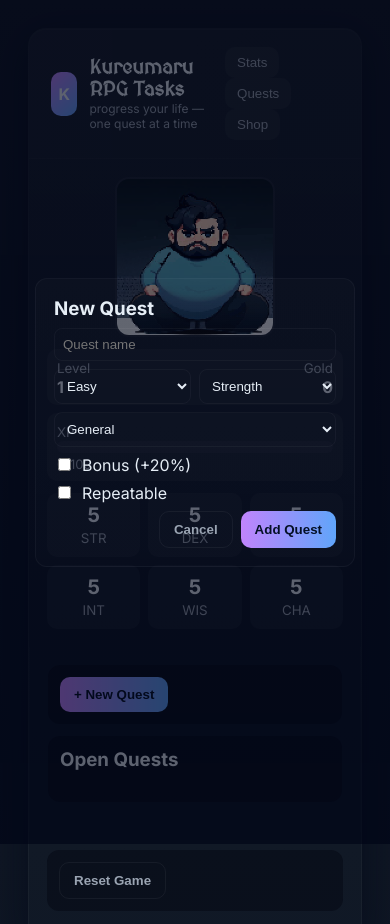
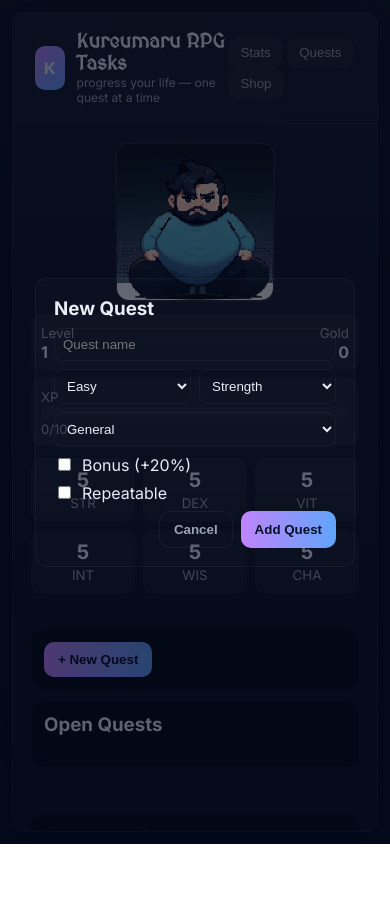
Before and after one commit to Kureumaru/Rpg-Tasks-V4, a plain HTML site: page index.html in a window 390 px wide. Both pictures are taken after a click on the button "+ New Quest". Shown: the top 924 px of the page. After the commit the page ends 844 px from the top, so only its background shows below. Drawn offline with Linux system fonts and the light colour scheme.

Commit message:
Trying to fit it to mobile screen

```diff
--- a/index.html
+++ b/index.html
@@ -35,7 +35,10 @@
       background:linear-gradient(180deg,rgba(255,255,255,0.02),rgba(255,255,255,0.01));
       border-radius:18px;
       box-shadow:0 10px 40px rgba(2,6,23,.6),inset 0 1px 0 rgba(255,255,255,0.02);
-      overflow:hidden;
+      /* allow scrolling instead of clipping on small screens */
+      overflow:auto;
+      -webkit-overflow-scrolling: touch;
+      max-height: calc(100vh - 48px);
       display:grid;
       grid-template-columns:360px 1fr 260px;
       border:1px solid rgba(255,255,255,0.03);
@@ -62,6 +65,7 @@
     .btn{background:linear-gradient(90deg,var(--accent),#60a5fa);border:0;padding:10px 14px;border-radius:10px;color:#041026;font-weight:600;cursor:pointer;transition:all var(--transition)}
     .btn.outline{background:transparent;border:1px solid rgba(255,255,255,0.05);color:var(--muted)}
     .panel{background:rgba(3,6,16,0.45);padding:12px;border-radius:12px;margin-bottom:12px}
+  .panel{overflow:visible}
     ul.task-list{list-style:none;padding:0;margin:0;display:flex;flex-direction:column;gap:10px}
     li.task{display:flex;align-items:center;gap:12px;padding:10px;border-radius:10px;background:linear-gradient(180deg,rgba(255,255,255,0.02),rgba(255,255,255,0.01));border:1px solid rgba(255,255,255,0.02)}
     .task .meta{flex:1}
@@ -71,7 +75,11 @@
     .right-panel{padding:18px;display:flex;flex-direction:column;gap:12px}
     .muted{color:var(--muted);font-size:13px}
     .toast{position:fixed;right:22px;bottom:22px;background:#061a2b;padding:12px 16px;border-radius:12px;border:1px solid rgba(255,255,255,0.03);display:none}
-    @media (max-width:980px){.app{grid-template-columns:1fr}}
+    @media (max-width:980px){
+      .app{grid-template-columns:1fr}
+      body{padding:12px}
+      .app{max-height: calc(100vh - 24px); border-radius:12px}
+    }
   </style>
 </head>
 <body>
@@ -92,7 +100,7 @@
 
     <!-- New Task Modal -->
     <div id="newTaskModal" style="display:none;position:fixed;inset:0;z-index:999;align-items:center;justify-content:center;background:rgba(2,6,23,0.6)">
-      <div style="background:linear-gradient(180deg,rgba(255,255,255,0.02),rgba(255,255,255,0.01));padding:18px;border-radius:12px;min-width:320px;max-width:90vw;border:1px solid rgba(255,255,255,0.04)">
+      <div style="background:linear-gradient(180deg,rgba(255,255,255,0.02),rgba(255,255,255,0.01));padding:18px;border-radius:12px;min-width:320px;max-width:90vw;border:1px solid rgba(255,255,255,0.04);max-height:90vh;overflow:auto;-webkit-overflow-scrolling:touch">
         <h3 style="margin-top:0;margin-bottom:8px">New Quest</h3>
         <div style="display:flex;flex-direction:column;gap:8px">
           <input id="newTaskName" type="text" placeholder="Quest name" style="padding:8px;border-radius:8px;border:1px solid rgba(255,255,255,0.04);background:transparent;color:inherit">
--- a/style.css
+++ b/style.css
@@ -123,7 +123,7 @@ button.icon-btn:hover {
   display: flex;
   justify-content: space-between;
   align-items: center;
-  padding: 8px 10px;
+  padding: 5px 10px;
   border-radius: 10px;
   background: var(--glass);
   margin-bottom: 8px;
@@ -322,4 +322,60 @@ button.small {
   .controls {flex-direction:column;align-items:stretch;}
   form#taskForm {grid-template-columns:1fr;}
   .app {max-width:100%;border-radius:0;margin:0;overflow-y:auto;}
+
+  /* 🔧 Added mobile fixes */
+  body {
+    font-size: 14px;
+  }
+
+  .stat-row {
+    padding: 6px 8px;
+    font-size: 14px;
+  }
+
+  .attr b {
+    font-size: 16px;
+  }
+
+  .attr small {
+    font-size: 11px;
+  }
+
+  .task {
+    flex-direction: column;
+    align-items: flex-start;
+  }
+
+  .task .actions {
+    width: 100%;
+    justify-content: flex-end;
+    flex-wrap: wrap;
+  }
+
+  button.small {
+    padding: 6px 8px;
+    font-size: 13px;
+  }
+
+  .portrait img {
+    width: 120px;
+    height: 120px;
+  }
+
+  /* Ensure no cutoff */
+  .app {
+    overflow-y: auto;
+    overflow-x: hidden;
+  }
 }
+
+/* 🔹 Extra tiny screen support */
+@media (max-width:000px){
+  html, body {
+    font-size: 10px;
+  }
+  .app {
+    margin: 0;
+    border-radius: 0;
+  }
+}
```
